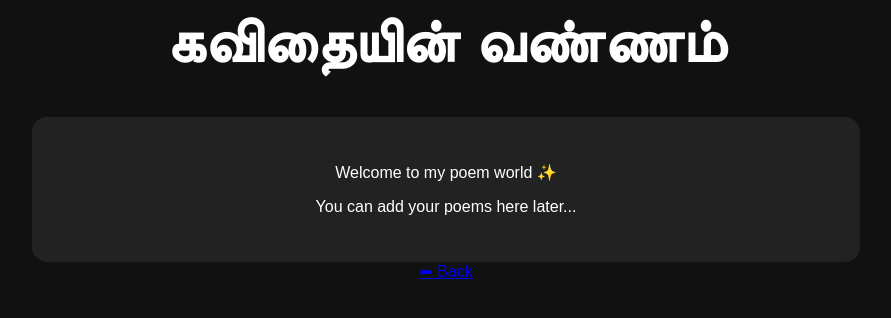
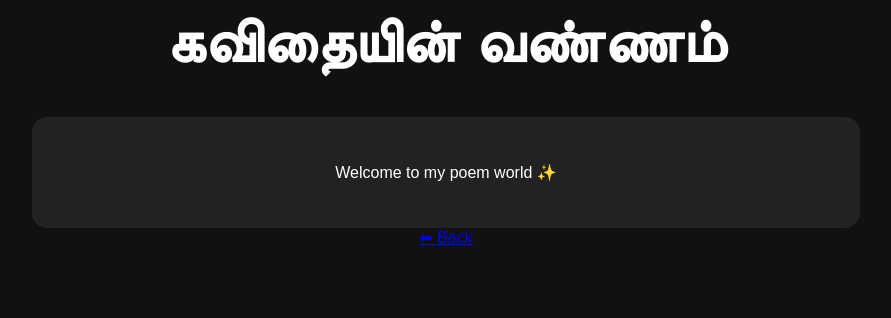
Before and after one commit to coopervignesh/mywebsite, a Flask app: page /poem in a window 1280 px wide. Shown: the part 133-451 px from the top of the page, without its empty margins (194-1085 px from the left). Run offline with Flask 3, Linux system fonts and the light colour scheme.

Commit message:
Update poem.html

```diff
--- a/templates/poem.html
+++ b/templates/poem.html
@@ -12,7 +12,7 @@
 
 <div class="poem-box">
 <p>Welcome to my poem world ✨</p>
-<p>You can add your poems here later...</p>
+<p></p>
 </div>
 
 <a href="/">⬅ Back</a>
```
